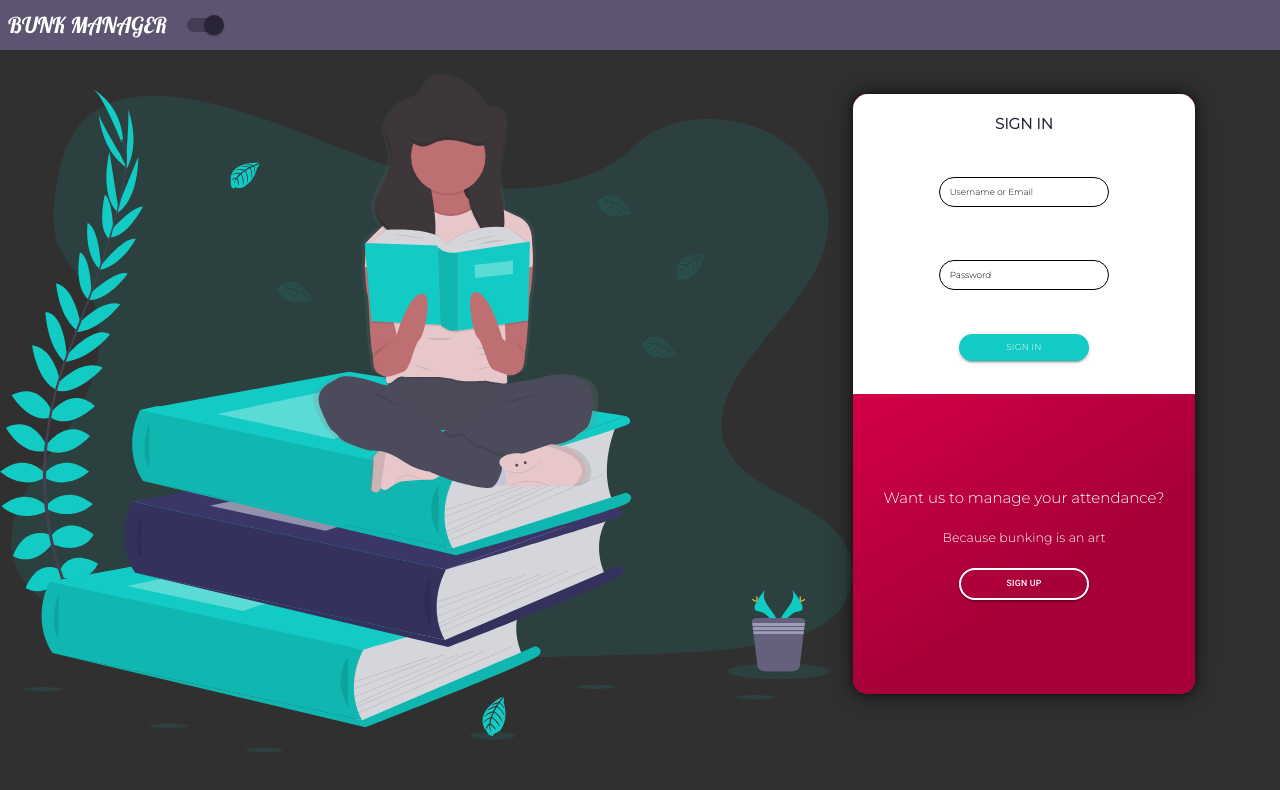
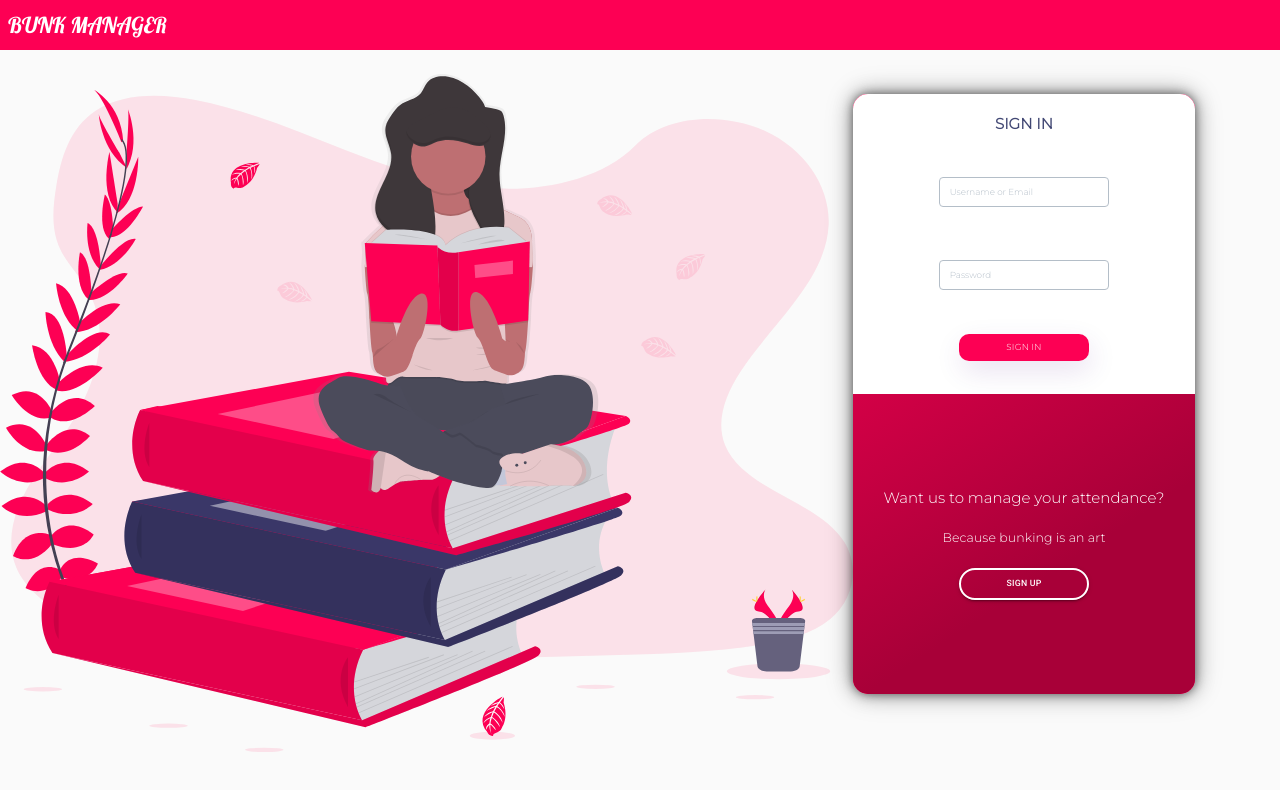
Before and after one commit to goldapple911/expenses-manager, a React (Create React App) app in the folder client/: page /auth in a window 1280 px wide. Shown: the top 790 px of the page. Built offline with nearby package versions, Linux system fonts and the light colour scheme; no server answers.

Commit message:
fixed svg color

```diff
--- a/client/src/Themes/Theme.js
+++ b/client/src/Themes/Theme.js
@@ -7,7 +7,7 @@ const BunkSecondaryDark = "#A6B1E1"//light svg
 const BunkLight = "#FBF9FA";//light bg
 
 const DarkBlack = "#2A2438"//dark bg
-const DarkSecondary = "#5C5470";
+const DarkSecondary = "#12CBC4";
 const DarkSecondaryDark = "#DBD8E3";//dark bottom svg
 const DarkLight = "#DBD8E3";//dark text
 
--- a/client/src/components/App.js
+++ b/client/src/components/App.js
@@ -59,7 +59,7 @@ const App = (props) => {
   const { location } = props.history;
 
   return (
-    <ThemeProvider theme={darkMode ? DarkTheme : LightTheme}>
+    <ThemeProvider theme={darkMode ? LightTheme : LightTheme}>
       {/* <div className={classes.App}>
         <Home/>
          */}
@@ -116,7 +116,7 @@ const App = (props) => {
                     <Suspense fallback={<LoadingPage/>}>
                       <Navbar/>
                     </Suspense>
-  </PrivateRoute>
+                  </PrivateRoute>
                 </Switch>
               </AnimatePresence>
 
--- a/client/src/components/pagesComponents/AuthHeader.js
+++ b/client/src/components/pagesComponents/AuthHeader.js
@@ -162,11 +162,11 @@ const AuthHeader = (props) => {
               LOGOUT
             </Button>}
             {/* Switch to change the theme */}
-            <Switch
+            {/* <Switch
               color="primary"
               checked={darkMode}
               onChange={() => setDarkMode(!darkMode)}
-            />
+            /> */}
           </Toolbar>
         </AppBar>
       </ElevationScroll>
```
Also changed, not shown: client/src/assets/svg/book_lover_dark.svg.
